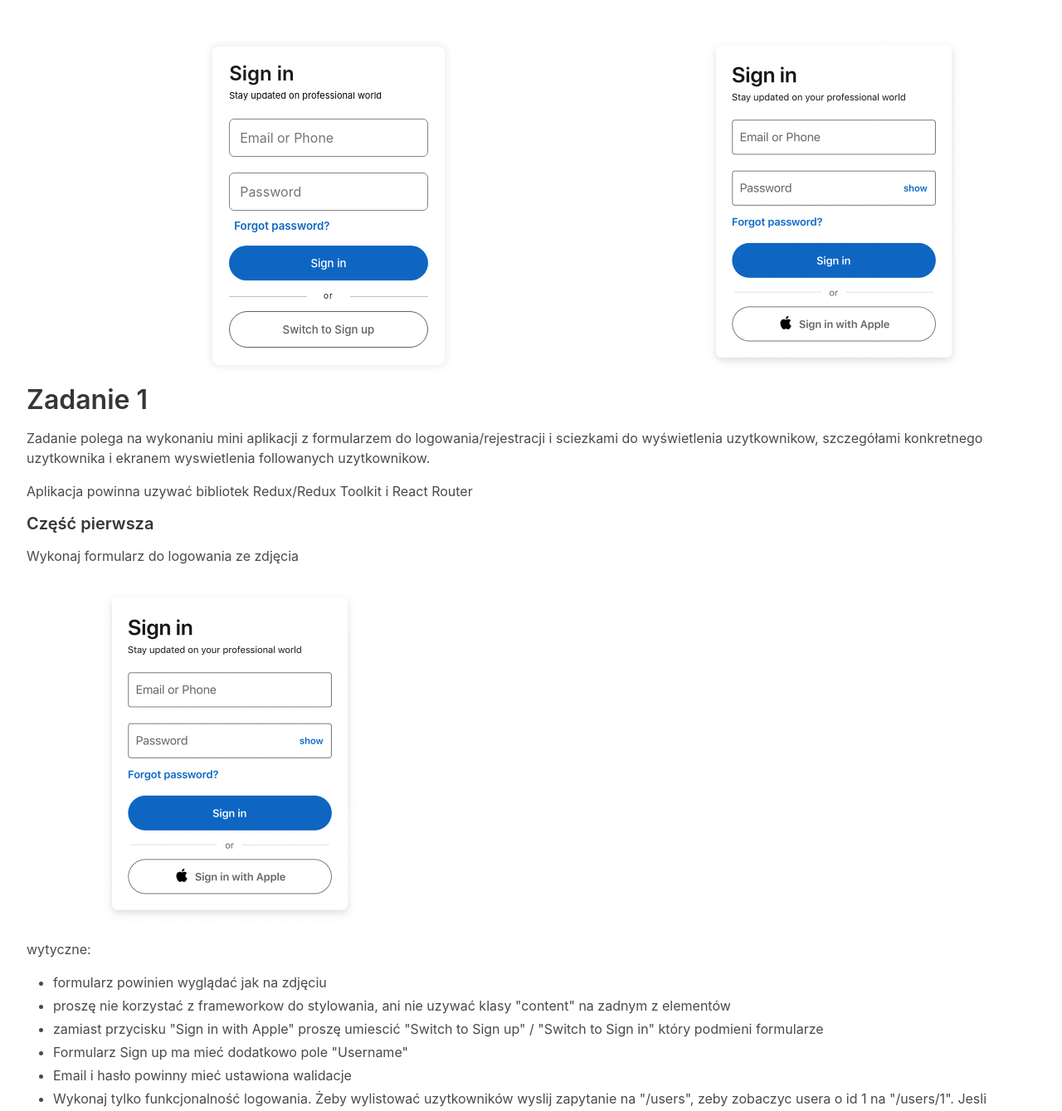
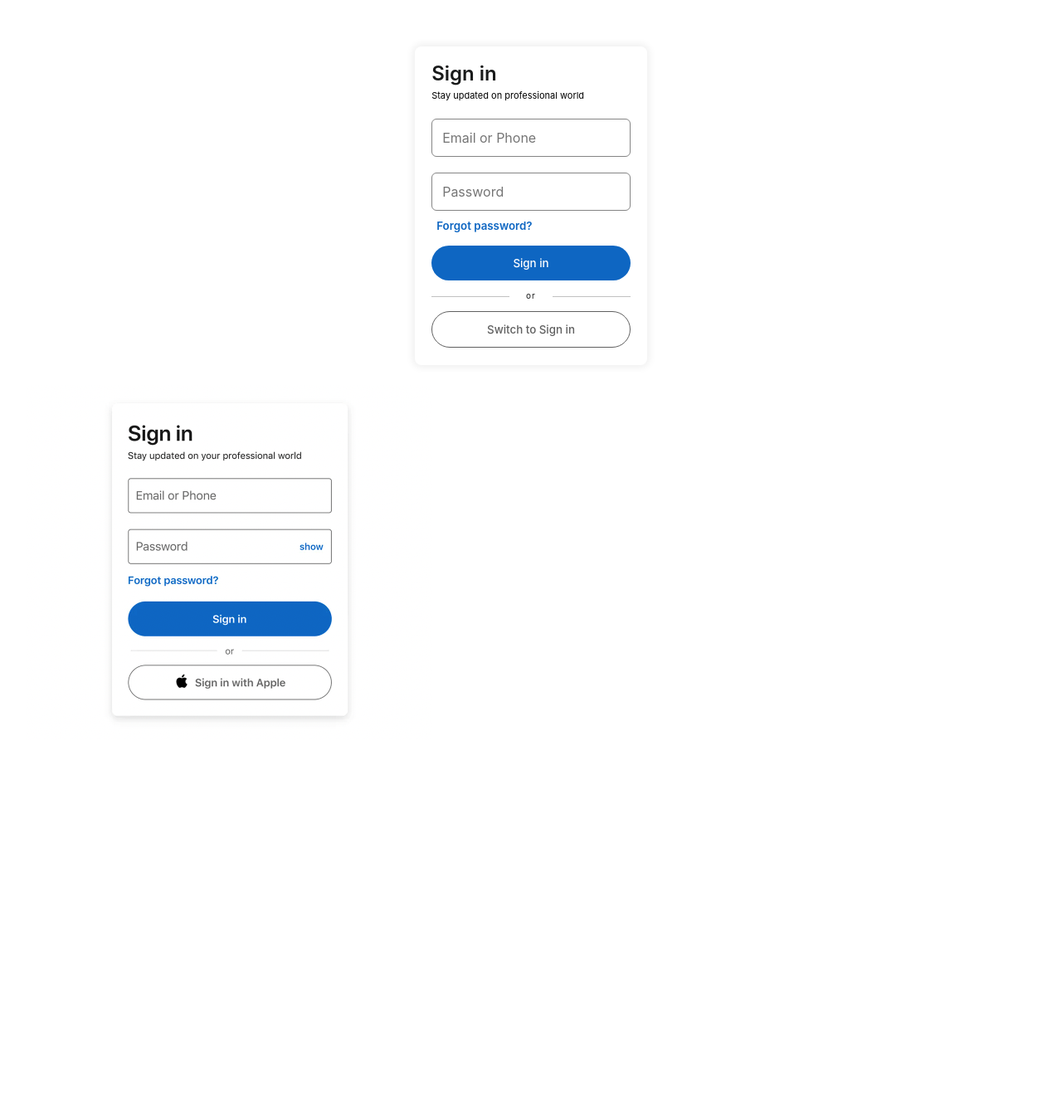
Before and after one commit to Sverdiyev/nebu-frontend-recruitment-task, a React (Create React App) app: page / in a window 1280 px wide. Shown: the top 1339 px of the page at 83% size. After the commit the page ends 930 px from the top, so only its background shows below. Built offline with nearby package versions, Linux system fonts and the light colour scheme.

Commit message:
switching to signin-signup

```diff
--- a/src/App.js
+++ b/src/App.js
@@ -3,18 +3,16 @@
 import Email from './components/Inputs/Email.js';
 import Password from './components/Inputs/Password.js';
 import login from './login.png';
-import spiral from './spiral/spiral.png';
 import ForgotPassword from './components/ForgotPassword/ForgotPassword.js';
 import Button from './components/Button/Button.js';
 import Heading from './components/Heading/Heading.js';
 import Line from './components/Line/Line.js';
-import { SpiralSort } from './spiral/spiral.js';
+import Username from './components/Inputs/Username.js';
+import { useSelector } from 'react-redux';
 
 const buttonTypes = {
-	signIn: 'signIn',
-	signUp: 'signUp',
-	switchToSignUp: 'switchToSignUp',
-	switchToSignIn: 'switchToSignIn',
+	signIn: { primary: 'signIn', secondary: 'switchToSignIn' },
+	signUp: { primary: 'signUp', secondary: 'switchToSignUp' },
 };
 function App() {
 	/**
@@ -26,128 +24,21 @@
 	// 		.then(console.log);
 	// }, []);
 
+	const state = useSelector((state) => state);
+
 	return (
 		<div className='App'>
-			<div style={{ display: 'flex', alignItems: 'flex-start' }}>
 			<Card>
-					<Heading></Heading> <Email />
+				<Heading />
+				<Email />
+				{state.page === 'signUp' && <Username />}
 				<Password />
 				<ForgotPassword />
-					<Button type={buttonTypes.signIn} />
+				<Button type={buttonTypes[state.page].primary} />
 				<Line />
-					<Button type={buttonTypes.switchToSignUp} />
+				<Button type={buttonTypes[state.page].secondary} onChangePage='' />
 			</Card>
 			<img src={login} alt='login' />
-			</div>
-			<div className='content'>
-				<h1>Zadanie 1</h1>
-				<p>
-					Zadanie polega na wykonaniu mini aplikacji z formularzem do
-					logowania/rejestracji i sciezkami do wyświetlenia uzytkownikow,
-					szczegółami konkretnego uzytkownika i ekranem wyswietlenia followanych
-					uzytkownikow.
-				</p>
-				<p>
-					Aplikacja powinna uzywać bibliotek Redux/Redux Toolkit i React Router
-				</p>
-				<h4>Część pierwsza</h4>
-				<p>Wykonaj formularz do logowania ze zdjęcia</p>
-				<img src={login} alt='login' />
-				<p>wytyczne:</p>
-				<ul>
-					<li> formularz powinien wyglądać jak na zdjęciu</li>
-					<li>
-						{' '}
-						proszę nie korzystać z frameworkow do stylowania, ani nie uzywać
-						klasy "content" na zadnym z elementów
-					</li>
-					<li>
-						{' '}
-						zamiast przycisku "Sign in with Apple" proszę umiescić "Switch to
-						Sign up" / "Switch to Sign in" który podmieni formularze
-					</li>
-					<li>Formularz Sign up ma mieć dodatkowo pole "Username"</li>
-					<li>Email i hasło powinny mieć ustawiona walidacje</li>
-					<li>
-						Wykonaj tylko funkcjonalność logowania. Żeby wylistować uzytkowników
-						wyslij zapytanie na "/users", zeby zobaczyc usera o id 1 na
-						"/users/1". Jesli wysyłasz request z zewn. aplikacji (np. z konsoli
-						przegladarki) uzyj pełnego adresu: "http://localhost:3001/users"
-					</li>
-					<li>
-						Logowanie ma polegać na znalezieniu uzytkownika po emailu i hasle
-						oraz zwroceniu znalezionego uzytkownika/null
-					</li>
-				</ul>
-				<h4>Część druga</h4>
-				<p>Stwórz aplikacje</p>
-				<p>wytyczne:</p>
-				<ul>
-					<li>
-						składa sie z 4 ekranow: logowania/rejestracji (z wykonanym wczesniej
-						formularzem), listy uzytkownikow(tylko username), konkretnego
-						uzytkownika (username, email) i listy followanych (username, email)
-						uzytkownikow
-					</li>
-					<li>
-						api mozna podejrzec w pliku db.json, albo po uruchomieniu aplikacji
-						(npm start), pod <code>GET /users</code>
-					</li>
-					<li>ekrany poza formularzem do logowania nie maja zadnych styli</li>
-					<li>
-						powinna miec w globalnym stanie (redux) uzytkowników i zalogowanego
-						uzytkownika
-					</li>
-					<li>
-						ekran loginu jest dostępny dla wszystkich, ekrany listy i szczegolów
-						uzytkowników tylko dla zalogowanych uzytkownikow, ekran followanych
-						uzytkownikow tylko dla zalogowanego uzytkownika (jako zalogowany
-						moge zobaczyc tylko kogo followuje ja, nie mam dostepu do tej listy
-						u innych uzytkownikow)
-					</li>
-					<li>
-						nawigacja powinna sie skladac z linkow do: "users", "me", "followed"
-						i "logout"
-					</li>
-					<li>
-						niezalogowany uzytkownik, nie widzi nawigacji i ma dostep jedynie do
-						ekranu z loginem/rejestracja
-					</li>
-					<li>
-						Na ekranie listy uzytkownikow widnieja linki do ekranow szegolowych
-						dla kazdego uzytkownika
-					</li>
-					<li>
-						Z zakladki "me" która wyświetla ekran szczegołów zalogowanego
-						uzytkownika mozna przez link przejsc do ekranu z followanymi
-						uzytkownikami
-					</li>
-				</ul>
-				<h1>Zadanie 2</h1>
-				<p>
-					{' '}
-					W pliku "/src/spiral.js" dokończ klasę, która w konstruktorze
-					otrzymuje dwuwymiarową tablice <code>n x n</code> np:
-				</p>
-				<pre>
-					<code>
-						{`array =
-            [[1,2,3],
-             [8,9,4],
-             [7,6,5]]`}
-					</code>
-				</pre>
-				<p>
-					i definiuje metodę "run", która zwraca jednowymiarową tablicę
-					posortowanych liczb zgodnie z ruchem po spirali:
-				</p>
-				<pre>
-					<code>array=[1,2,3,4,5,6,7,8,9]</code>
-				</pre>
-				<p>obrazek dla wyjaśnienia:</p>
-				<img src={spiral} alt='spiral' />
-				<h1>Powodzenia</h1>
-			</div>
 		</div>
 	);
 }
--- a/src/components/Button/Button.js
+++ b/src/components/Button/Button.js
@@ -1,4 +1,7 @@
 import React from 'react';
+import { useSelector } from 'react-redux';
+import { useDispatch } from 'react-redux';
+import { pageActions } from '../../store/index.js';
 import StyledButton from './Button.styles.js';
 
 function Button({ type }) {
@@ -9,7 +12,24 @@
 		switchToSignIn: 'Switch to Sign in',
 	};
 	const chosenText = text[type];
-	return <StyledButton $type={type}>{chosenText}</StyledButton>;
+
+	const dispatch = useDispatch();
+	const state = useSelector((state) => state);
+
+	const pageChangeHandlder = () => {
+		console.log('🚀 ~ pageChangeHandlder ~ type', type);
+		if (type !== 'switchToSignUp' && type !== 'switchToSignIn') return;
+
+		dispatch(pageActions.switchPage());
+
+		console.log(state);
+	};
+
+	return (
+		<StyledButton $type={type} onClick={pageChangeHandlder}>
+			{chosenText}
+		</StyledButton>
+	);
 }
 
 export default Button;
--- a/src/components/Button/Button.styles.js
+++ b/src/components/Button/Button.styles.js
@@ -5,7 +5,7 @@
 	width: 100%;
 	padding: 13px 0;
 	margin: 6px 0;
-
+	cursor: pointer;
 	border: none;
 	font-weight: 500;
 	${({ $type }) => {
--- a/src/components/ForgotPassword/ForgotPassword.styles.js
+++ b/src/components/ForgotPassword/ForgotPassword.styles.js
@@ -7,6 +7,7 @@
 	background-color: transparent;
 	align-self: flex-start;
 	margin: 9px 0;
+	cursor: pointer;
 `;
 
 export default StyledForgot;
--- a/src/components/Inputs/Username.js
+++ b/src/components/Inputs/Username.js
@@ -0,0 +1,12 @@
+import React from 'react';
+import { InputWrapper, StyledInput } from './Input.styles.js';
+
+function Username() {
+	return (
+		<InputWrapper>
+			<StyledInput type='text' placeholder='Username' />
+		</InputWrapper>
+	);
+}
+
+export default Username;
--- a/src/index.js
+++ b/src/index.js
@@ -2,10 +2,14 @@
 import ReactDOM from 'react-dom';
 import './index.css';
 import App from './App';
+import { Provider } from 'react-redux';
+import store from './store/index.js';
 
 ReactDOM.render(
-  <React.StrictMode>
-    <App />
-  </React.StrictMode>,
-  document.getElementById('root')
+	<React.StrictMode>
+		<Provider store={store}>
+			<App />
+		</Provider>
+	</React.StrictMode>,
+	document.getElementById('root')
 );
--- a/src/store/index.js
+++ b/src/store/index.js
@@ -1,24 +1,28 @@
 import { configureStore, createSlice } from '@reduxjs/toolkit';
 
 const pages = { signIn: 'signIn', signUp: 'signUp' };
-const initialState = { page: pages.signIn };
+const initialState = {
+	page: pages.signIn,
+	passwordVisible: false,
+	isAuth: false,
+};
 
-const loginSlice = createSlice({
+const pageSlice = createSlice({
 	name: 'login',
 	initialState,
 	reducers: {
-		switchToSignIn(state) {
-			state.page = pages.signIn;
+		switchPage(state) {
+			if (state.page === pages.signIn) state.page = pages.signUp;
+			else state.page = pages.signIn;
 		},
-		switchToSignUp(state) {
-			state.page = pages.signUp;
+		login(state) {
+			state.isAuth = true;
 		},
-		login(state) {},
 		showPassword() {},
 	},
 });
 
-const store = configureStore({ reducer: loginSlice.reducer });
+const store = configureStore({ reducer: pageSlice.reducer });
 
-export const loginActions = loginSlice.actions;
+export const pageActions = pageSlice.actions;
 export default store;
```
Lines whose indentation alone changed are shown as unchanged.
